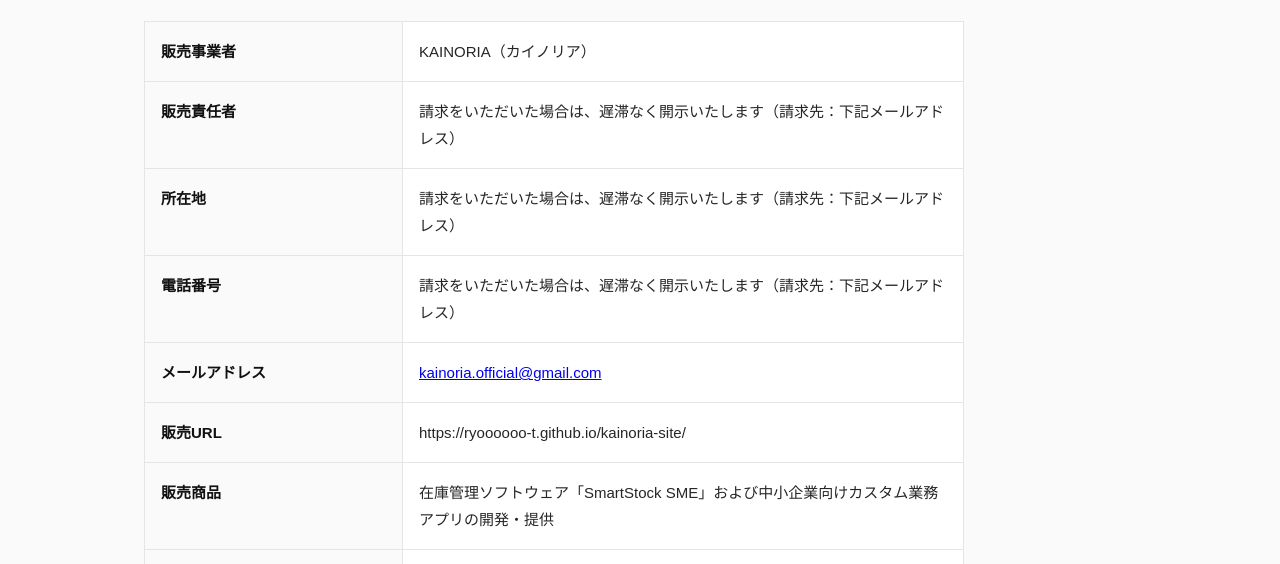
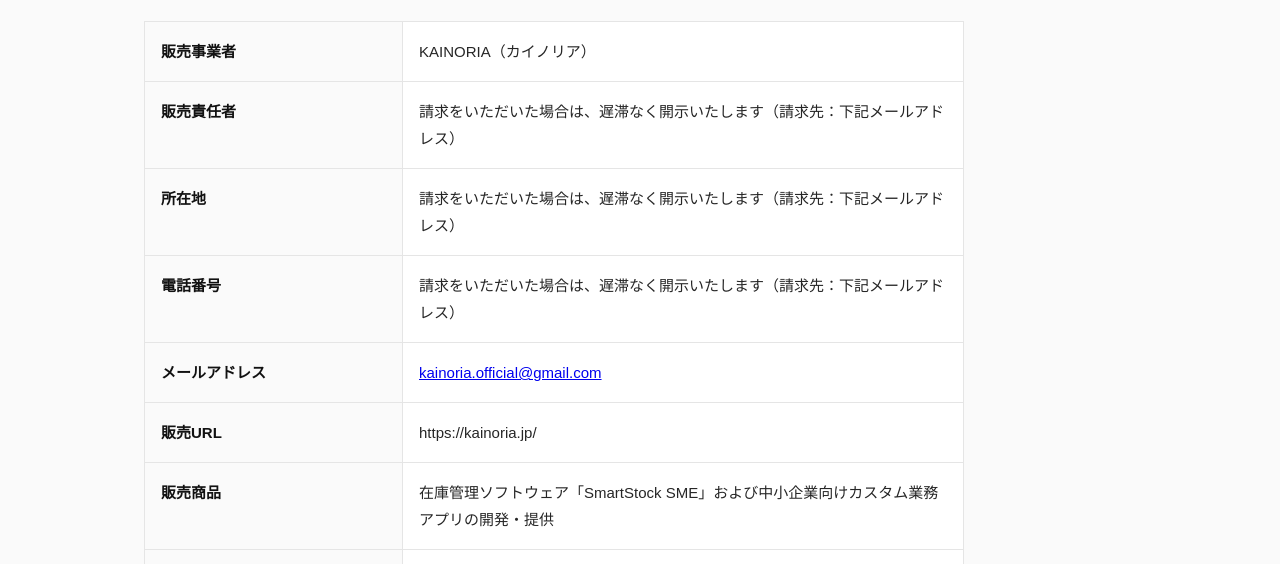
Before and after one commit to Ryoooooo-t/kainoria-site, a plain HTML site: page tokushoho.html in a window 1280 px wide. Shown: the part 236-800 px from the top of the page. Drawn offline with Linux system fonts and the light colour scheme.

Commit message:
特商法ページの販売URLを kainoria.jp に更新

```diff
--- a/tokushoho.html
+++ b/tokushoho.html
@@ -51,7 +51,7 @@
 <tr><th>所在地</th><td>請求をいただいた場合は、遅滞なく開示いたします（請求先：下記メールアドレス）</td></tr>
 <tr><th>電話番号</th><td>請求をいただいた場合は、遅滞なく開示いたします（請求先：下記メールアドレス）</td></tr>
 <tr><th>メールアドレス</th><td><a href="mailto:kainoria.official@gmail.com">kainoria.official@gmail.com</a></td></tr>
-<tr><th>販売URL</th><td>https://ryoooooo-t.github.io/kainoria-site/</td></tr>
+<tr><th>販売URL</th><td>https://kainoria.jp/</td></tr>
 <tr><th>販売商品</th><td>在庫管理ソフトウェア「SmartStock SME」および中小企業向けカスタム業務アプリの開発・提供</td></tr>
 <tr><th>販売価格</th><td>各商品ページ／申込画面に表示する金額（税込）</td></tr>
 <tr><th>商品代金以外の必要料金</th><td>インターネット接続料金等の通信費は利用者の負担。その他、追加料金が発生する場合は申込画面に明示する</td></tr>
```
